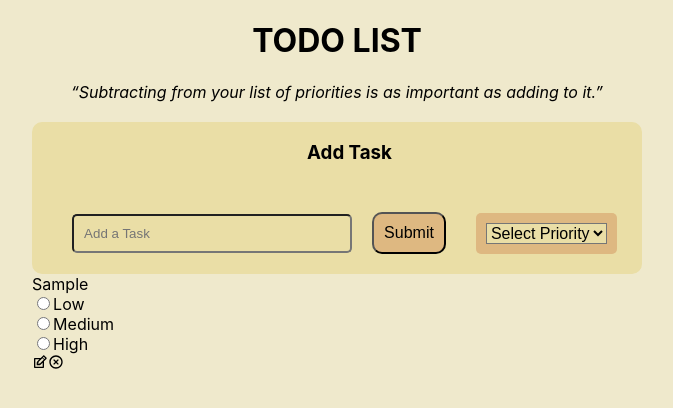
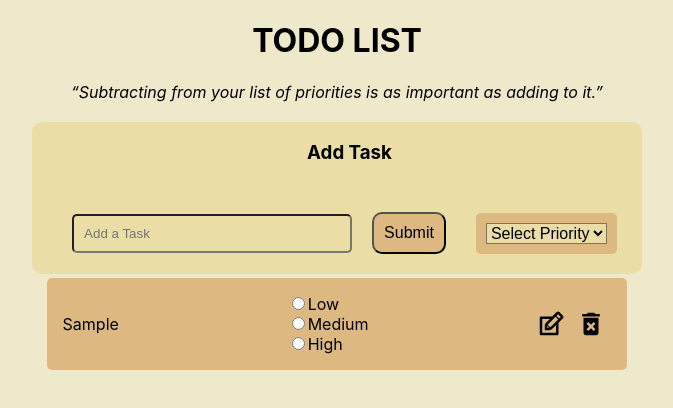
Before and after one commit to Kemuntogift/TodoListReact, a React (Create React App) app: page / in a window 1280 px wide. Both pictures are taken after typing "Sample" into the empty fields and a click on the button "Submit". Shown: the top 408 px of the page, without its empty margins (303-976 px from the left). Built offline with nearby package versions, Linux system fonts and the light colour scheme.

Commit message:
styled todo and icons

```diff
--- a/src/components/Form/Form.jsx
+++ b/src/components/Form/Form.jsx
@@ -40,6 +40,7 @@ export default function Form(props) {
             </>
           ) : (
             <>
+            <div class="inp">
               <input
                 type="text"
                 placeholder="Add a Task"
@@ -47,21 +48,21 @@ export default function Form(props) {
                 class="todo-input"
                 onChange={handleChange}
               ></input>
-
               <button onClick={handleSubmit} class="todo-button">
                 Submit
-              </button>
+              </button>{" "}
+              <div class="select">
+                <select name="priority" class="filter-todo">
+                  <option value="all">Select Priority</option>
+                  <option value="low">Low</option>
+                  <option value="medium">Medium</option>
+                  <option value="high">High</option>
+                </select>
+              </div>
+              </div>
             </>
           )}
         </form>
-        <div class="select">
-          <select name="priority" class="filter-todo">
-            <option value="all">Select Priority</option>
-            <option value="low">Low</option>
-            <option value="medium">Medium</option>
-            <option value="high">High</option>
-          </select>
-        </div>
       </div>
     </div>
   );
--- a/src/components/Form/form.css
+++ b/src/components/Form/form.css
@@ -11,6 +11,13 @@
     }
 
     .todo-input {
+        padding: 10px;
+        width: 20vw;
+        background: none;
+        border-radius: 5px;
+    }
+
+    .todo-edit {
         padding: 10px;
         width: 20vw;
         background: none;
@@ -31,6 +38,12 @@
         align-items: center;
     }
 
+    .inp {
+        display: flex;
+        justify-content: center;
+        align-items: center;
+    }
+
     .select {
         margin: 10px;
         padding: 10px;
--- a/src/components/Todos/Todo.jsx
+++ b/src/components/Todos/Todo.jsx
@@ -1,7 +1,8 @@
 import React, { useState } from "react";
 import Form from "../Form/Form";
-import { RiCloseCircleLine } from "react-icons/ri";
+import { MdDeleteForever } from "react-icons/md";
 import { TiEdit } from "react-icons/ti";
+import "./todo.css";
 
 const Todo = ({ todos, completeTodo, removeTodo, updateTodo }) => {
   const [edit, setEdit] = useState({
@@ -44,7 +45,7 @@ const Todo = ({ todos, completeTodo, removeTodo, updateTodo }) => {
           onClick={() => setEdit({ id: todo.id, value: todo.text })}
           className="edit-icon"
         />
-        <RiCloseCircleLine
+        <MdDeleteForever
           onClick={() => removeTodo(todo.id)}
           className="delete-icon"
         />
--- a/src/components/Todos/todo.css
+++ b/src/components/Todos/todo.css
@@ -0,0 +1,33 @@
+.complete {
+    text-decoration: line-through;
+    opacity: 0.4;
+}
+
+.icons {
+    display: flex;
+    align-items: center;
+    font-size: 30px;
+    cursor: pointer;
+    gap: 10px;
+}
+
+.todo-row {
+    display: flex;
+    justify-content: space-between;
+    align-items: center;
+    margin: 4px auto;
+    color: black;
+    background: #DEB881;
+    padding: 16px;
+    border-radius: 5px;
+    width: 90%;
+}
+
+.delete-icon {
+    margin-right: 5px;
+    color: black;
+}
+
+.edit-icon {
+    color: black;
+}
```
